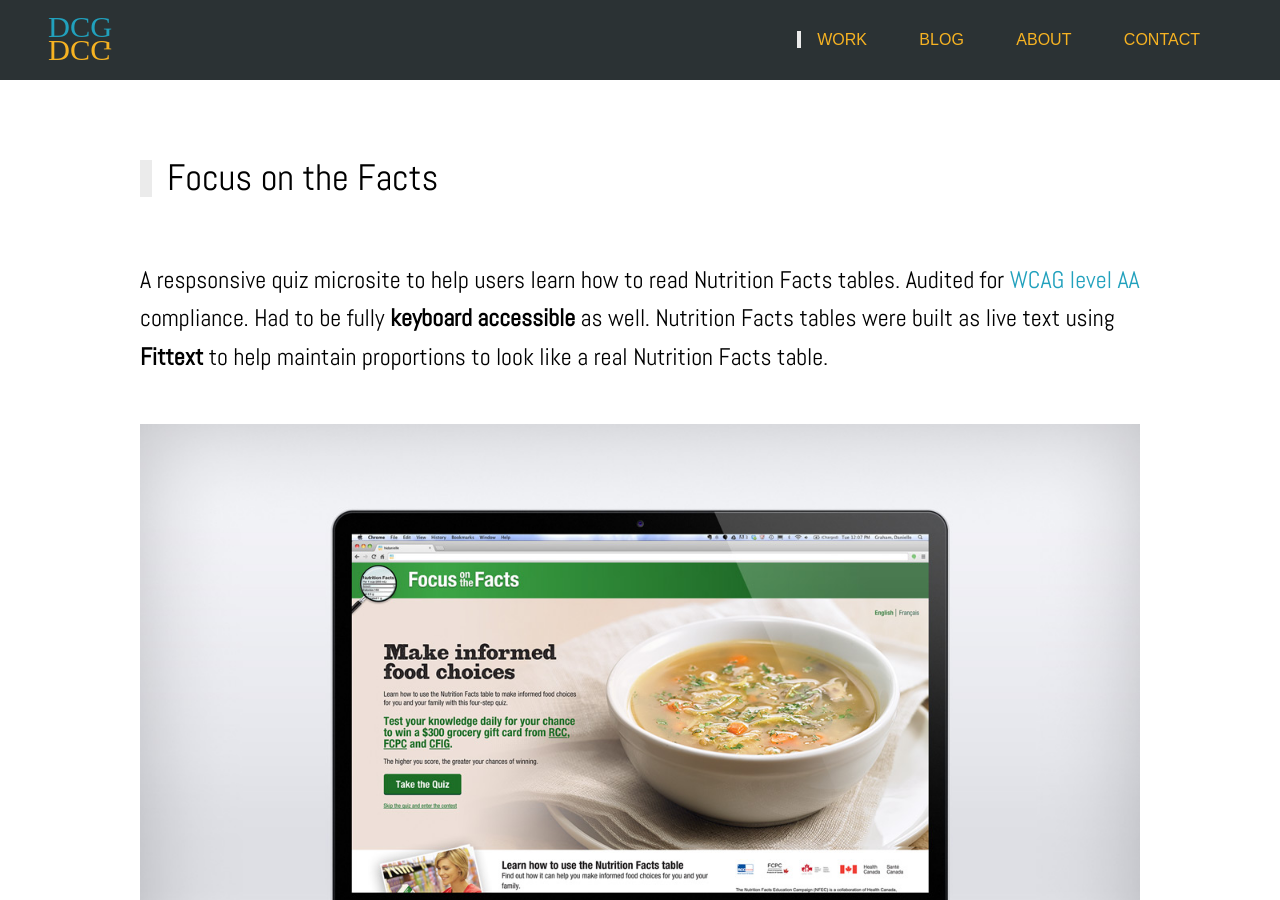
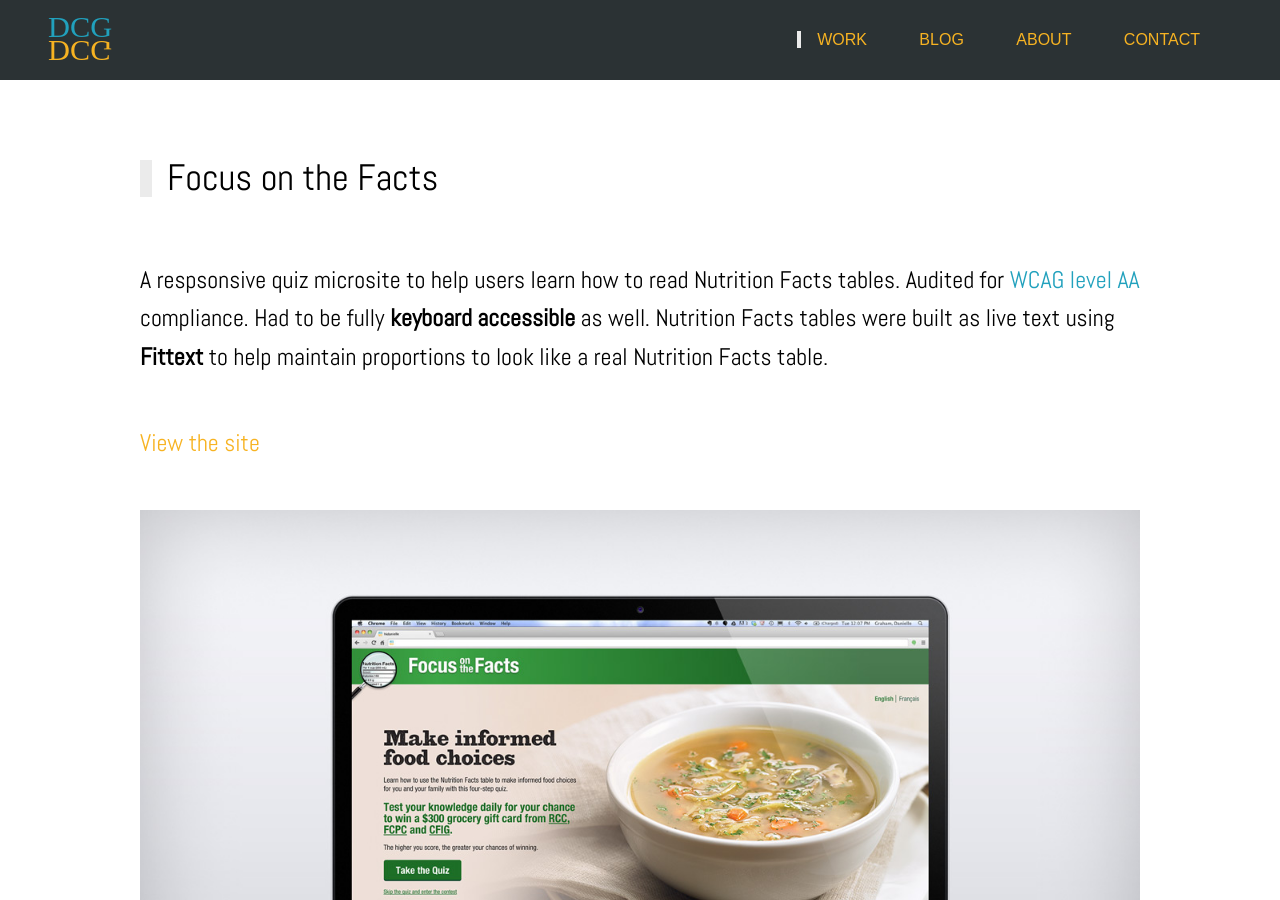
Before and after one commit to hidanielle/hidanielle.github.io, a Jekyll site: the page built from _posts/feature/2016-03-12-fotf.markdown, in a window 1280 px wide and 900 px high. Built offline with Jekyll 4.4.1, drawn with Linux system fonts in a browser that asks for light colours; nearby versions of some CDN libraries; some web fonts are replaced.

Commit message:
Update 2016-03-12-fotf.markdown

```diff
--- a/_posts/feature/2016-03-12-fotf.markdown
+++ b/_posts/feature/2016-03-12-fotf.markdown
@@ -10,6 +10,8 @@ img: "/assets/thumbs/th-dev-fotf-1.jpg"
 
 A respsonsive quiz microsite to help users learn how to read Nutrition Facts tables. Audited for *WCAG level AA* compliance. Had to be fully **keyboard accessible** as well. Nutrition Facts tables were built as live text using **Fittext** to help maintain proportions to look like a real Nutrition Facts table.
 
+[View the site](http://focusonthefacts.ca)
+
 ![Focus on the Facts website](/assets/feature/dev-fotf-1.jpg)
 ![Focus on the Facts website](/assets/feature/dev-fotf-2.jpg)
 ![Focus on the Facts website](/assets/feature/dev-fotf-m.jpg)
```
